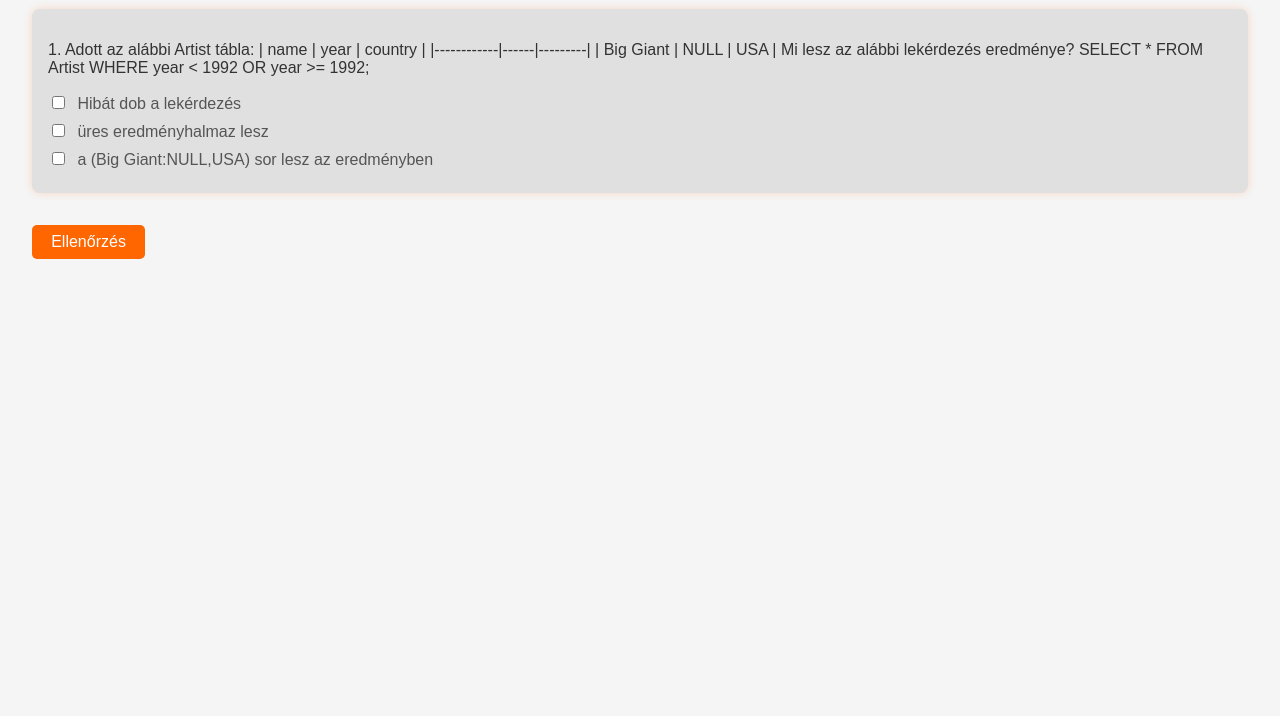
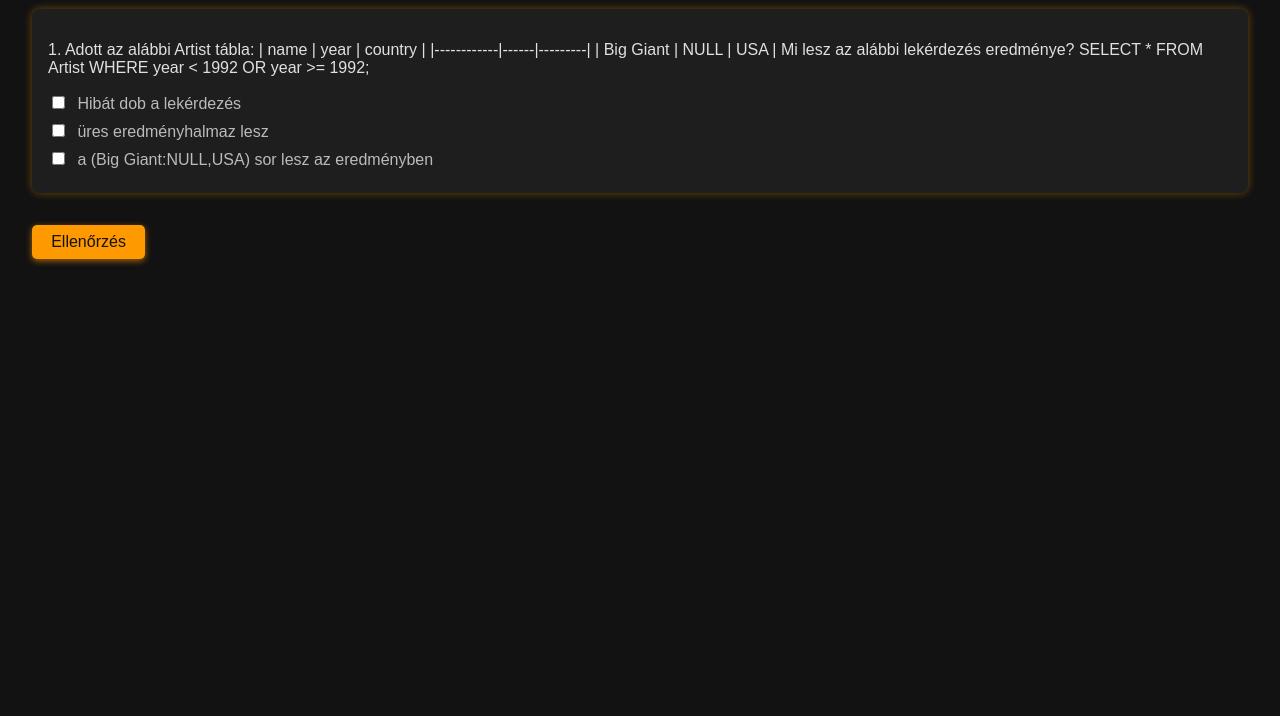
Before and after one commit to abel-softengineer/Adatbkviz, a plain HTML site: page index.html in a window 1280 px wide. Shown: the part 84-800 px from the top of the page. Drawn offline with Linux system fonts and the light colour scheme.

Commit message:
Update style.css

```diff
--- a/style.css
+++ b/style.css
@@ -1,28 +1,28 @@
 body {
   font-family: Arial, sans-serif;
   margin: 2rem;
-  background-color: #f5f5f5; /* világos szürke háttér */
-  color: #333333; /* sötétebb szürke szöveg */
+  background-color: #121212; /* nagyon sötét szürke háttér */
+  color: #e0e0e0; /* világos szürke szöveg */
 }
 
 h1 {
-  color: #ff6600; /* narancssárga címsor */
+  color: #ff9900; /* élénk narancssárga címsor */
   margin-bottom: 1.5rem;
 }
 
 .kerdes {
   margin-bottom: 2rem;
-  background-color: #e0e0e0; /* középszürke kérdésdoboz */
+  background-color: #1e1e1e; /* sötét szürke kérdésdoboz */
   padding: 1rem;
   border-radius: 8px;
-  box-shadow: 0 0 8px rgba(255, 102, 0, 0.2); /* narancssárga árnyék */
+  box-shadow: 0 0 8px rgba(255, 153, 0, 0.4); /* narancssárga árnyék */
 }
 
 .valasz {
   display: block;
   margin: 8px 0;
   cursor: pointer;
-  color: #555555; /* sötétebb szürke a válaszoknak */
+  color: #bbbbbb; /* világosabb szürke a válaszoknak */
 }
 
 .valasz input[type="checkbox"] {
@@ -31,12 +31,12 @@ h1 {
 }
 
 .helyes {
-  color: #008000; /* zöld */
+  color: #4caf50; /* világos zöld */
   font-weight: bold;
 }
 
 .rossz {
-  color: #cc3300; /* sötét narancssárga/pirosas */
+  color: #ff5722; /* erősebb narancssárgás-piros */
   font-weight: bold;
 }
 
@@ -44,25 +44,28 @@ h1 {
   font-weight: bold;
   margin-top: 0.5rem;
   font-size: 1.1rem;
+  color: #ffb74d; /* halvány narancssárga */
 }
 
 button {
-  background-color: #ff6600; /* narancssárga gomb */
+  background-color: #ff9900; /* narancssárga gomb */
   border: none;
-  color: white;
+  color: #121212; /* sötét szöveg a gombon */
   padding: 0.5rem 1.2rem;
   font-size: 1rem;
   border-radius: 5px;
   cursor: pointer;
   transition: background-color 0.3s ease;
   margin-right: 10px;
+  box-shadow: 0 2px 6px rgba(255, 153, 0, 0.6);
 }
 
 button:hover {
-  background-color: #cc5200; /* sötétebb narancssárga hover */
+  background-color: #cc7a00; /* sötétebb narancssárga hover */
 }
 
 button:disabled {
-  background-color: #999999;
+  background-color: #555555;
   cursor: not-allowed;
+  color: #999999;
 }
```
